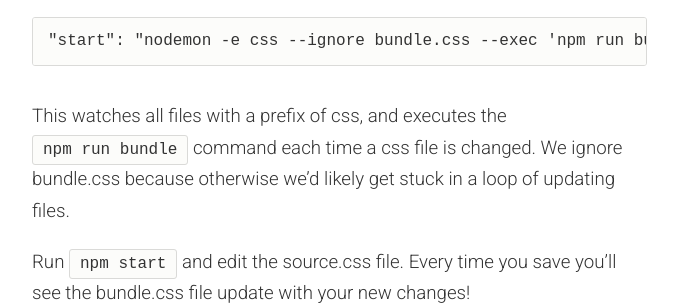
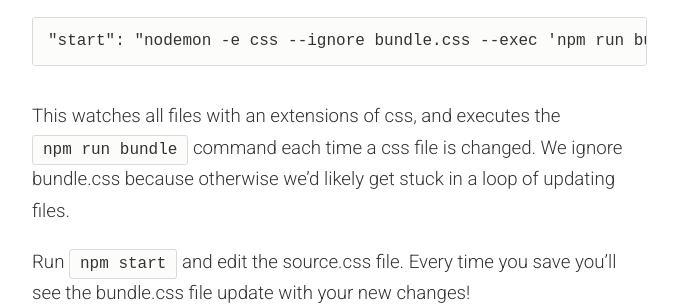
Before and after one commit to learn-js/learn-js.github.com, a Jekyll site: the page built from _posts/2014-01-20-rework-npm-myth-clean-css.md, in a window 1280 px wide and 900 px high, scrolled down 9398 px. Shown: the part 155-460 px from the top of the window, without its empty margins (198-876 px from the left). Built offline with Jekyll 4.4.1, drawn with Linux system fonts in a browser that asks for light colours; Markdown is read by kramdown in place of the engine named in the settings; comment, search, counter and statistics services are not loaded.

Commit message:
small fixes

````diff
--- a/_posts/2014-01-20-rework-npm-myth-clean-css.md
+++ b/_posts/2014-01-20-rework-npm-myth-clean-css.md
@@ -77,6 +77,7 @@ rework-npm source.css -o bundle.css
 ```
 
 Add the rework-npm-cli command to the start script in the package.json file so it looks like this:
+
 ```
 "scripts": {
     "bundle": "rework-npm source.css -o bundle.css"
@@ -331,7 +332,7 @@ Next, add a `start` script to the scripts field in your package.json file:
 "start": "nodemon -e css --ignore bundle.css --exec 'npm run bundle'"
 ```
 
-This watches all files with a prefix of css, and executes the `npm run bundle` command each time a css file is changed. We ignore bundle.css because otherwise we'd likely get stuck in a loop of updating files.
+This watches all files with an extensions of css, and executes the `npm run bundle` command each time a css file is changed. We ignore bundle.css because otherwise we'd likely get stuck in a loop of updating files.
 
 Run `npm start` and edit the source.css file. Every time you save you'll see the bundle.css file update with your new changes!
 
````
